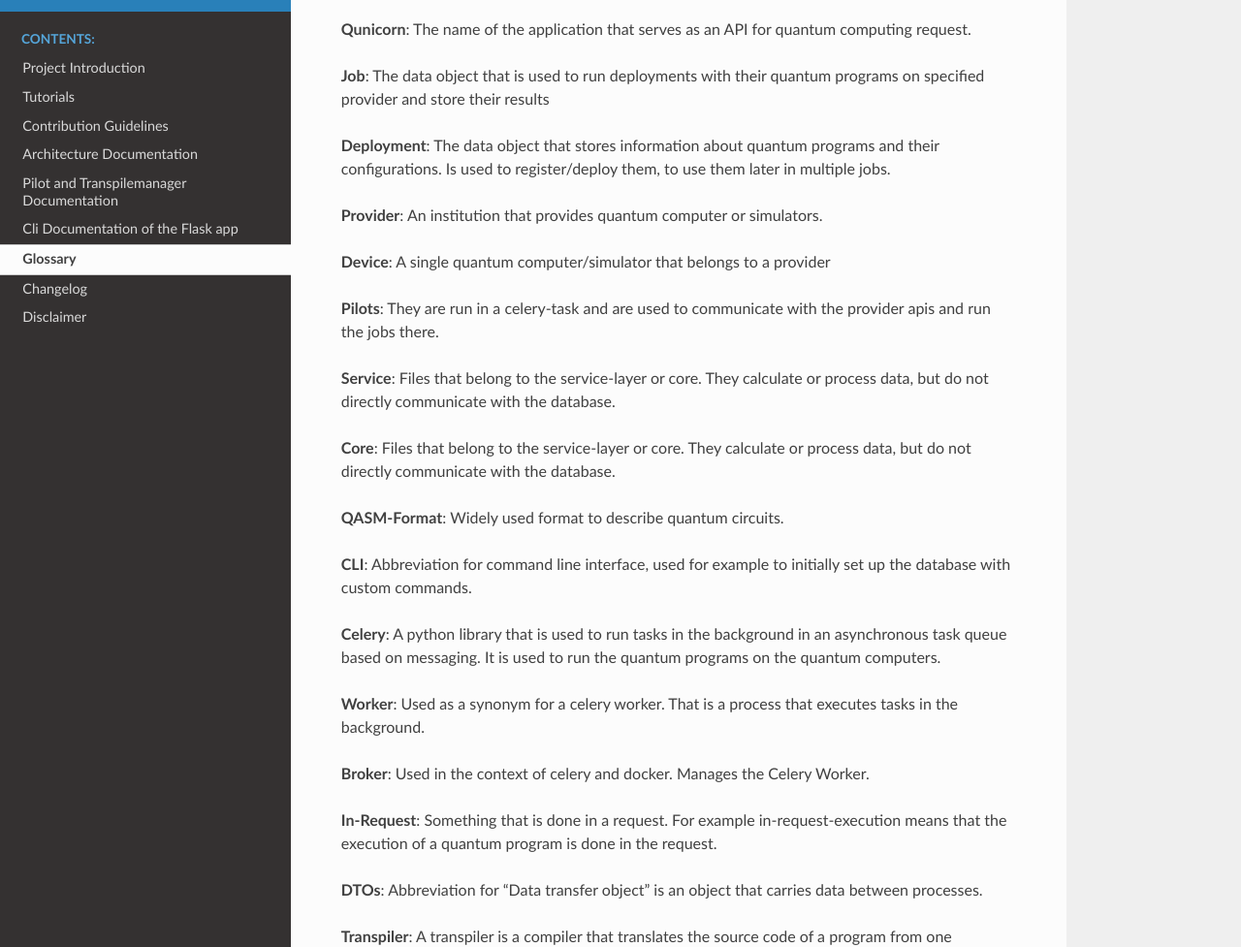
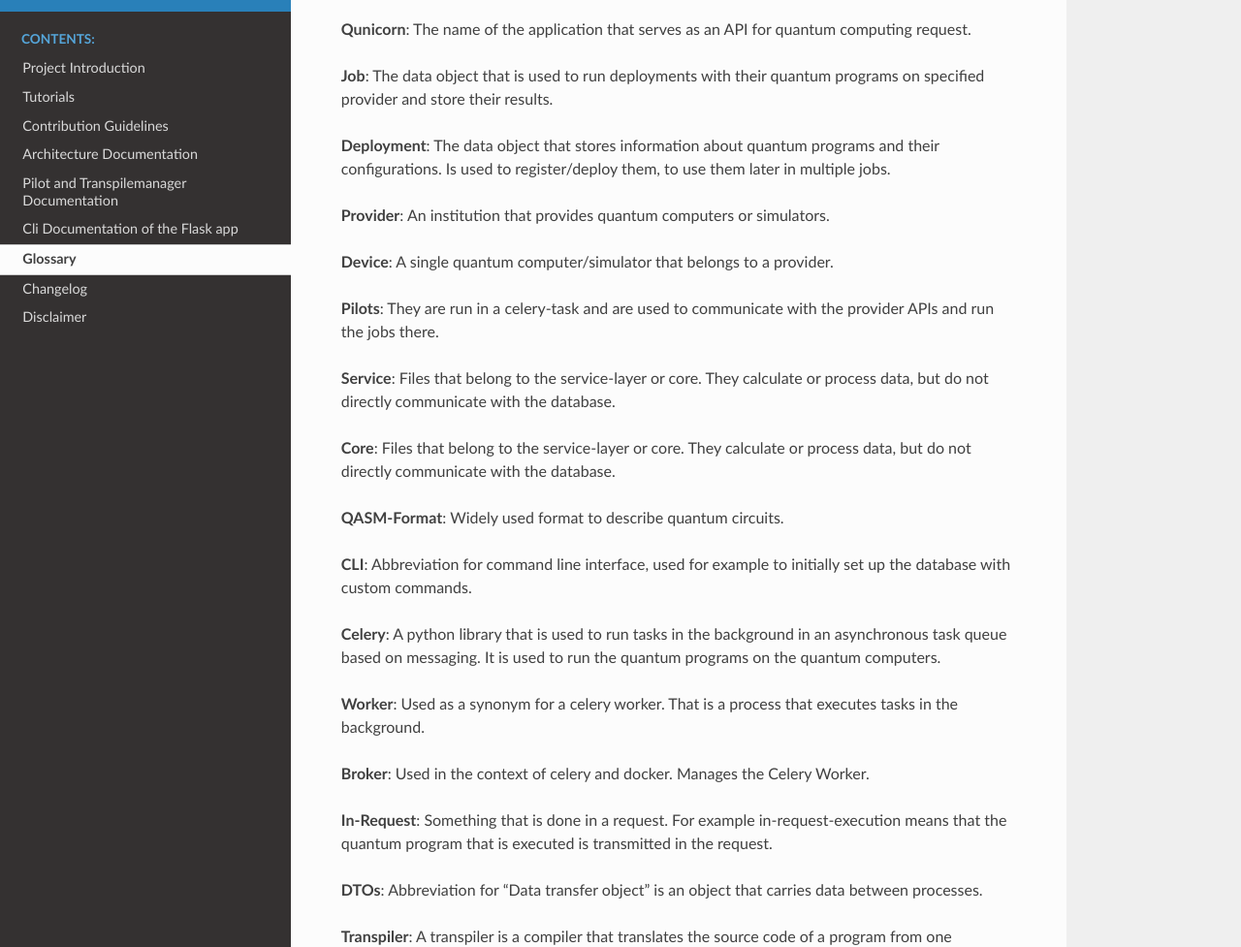
Before and after one commit to qunicorn/qunicorn-core, a Sphinx documentation site: the page built from docs/others/glossary.rst, in a window 1280 px wide and 1400 px high. Shown: the part 141-1118 px from the top of the window at 97% size. Built offline with Sphinx 7.4.7 and the Read the Docs theme 2.0.0, drawn with Linux system fonts in a browser that asks for light colours; pages that are not in the unit, such as notebooks, are missing from menus.

Commit message:
Updated glossary

```diff
--- a/docs/others/glossary.rst
+++ b/docs/others/glossary.rst
@@ -5,20 +5,20 @@ Glossary
 The name of the application that serves as an API for quantum computing request.
 
 **Job**:
-The data object that is used to run deployments with their quantum programs on specified provider and store their results
+The data object that is used to run deployments with their quantum programs on specified provider and store their results.
 
 **Deployment**:
 The data object that stores information about quantum programs and their configurations.
 Is used to register/deploy them, to use them later in multiple jobs.
 
 **Provider**:
-An institution that provides quantum computer or simulators.
+An institution that provides quantum computers or simulators.
 
 **Device**:
-A single quantum computer/simulator that belongs to a provider
+A single quantum computer/simulator that belongs to a provider.
 
 **Pilots**:
-They are run in a celery-task and are used to communicate with the provider apis and run the jobs there.
+They are run in a celery-task and are used to communicate with the provider APIs and run the jobs there.
 
 **Service**:
 Files that belong to the service-layer or core. They calculate or process data, but do not directly communicate with the database.
@@ -43,7 +43,7 @@ Used as a synonym for a celery worker. That is a process that executes tasks in
 Used in the context of celery and docker. Manages the Celery Worker.
 
 **In-Request**:
-Something that is done in a request. For example in-request-execution means that the execution of a quantum program is done in the request.
+Something that is done in a request. For example in-request-execution means that the quantum program that is executed is transmitted in the request.
 
 **DTOs**:
 Abbreviation for "Data transfer object" is an object that carries data between processes.
```
